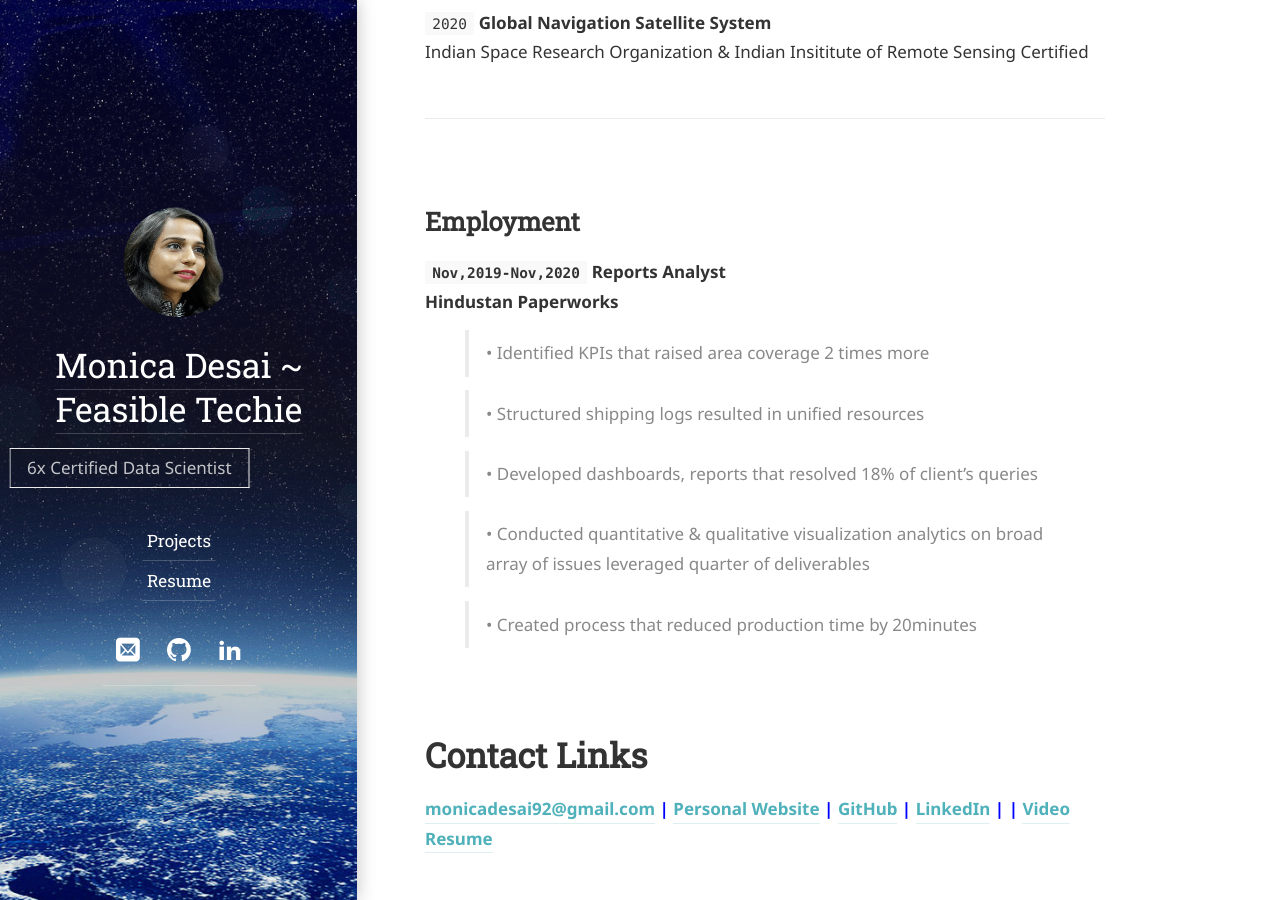
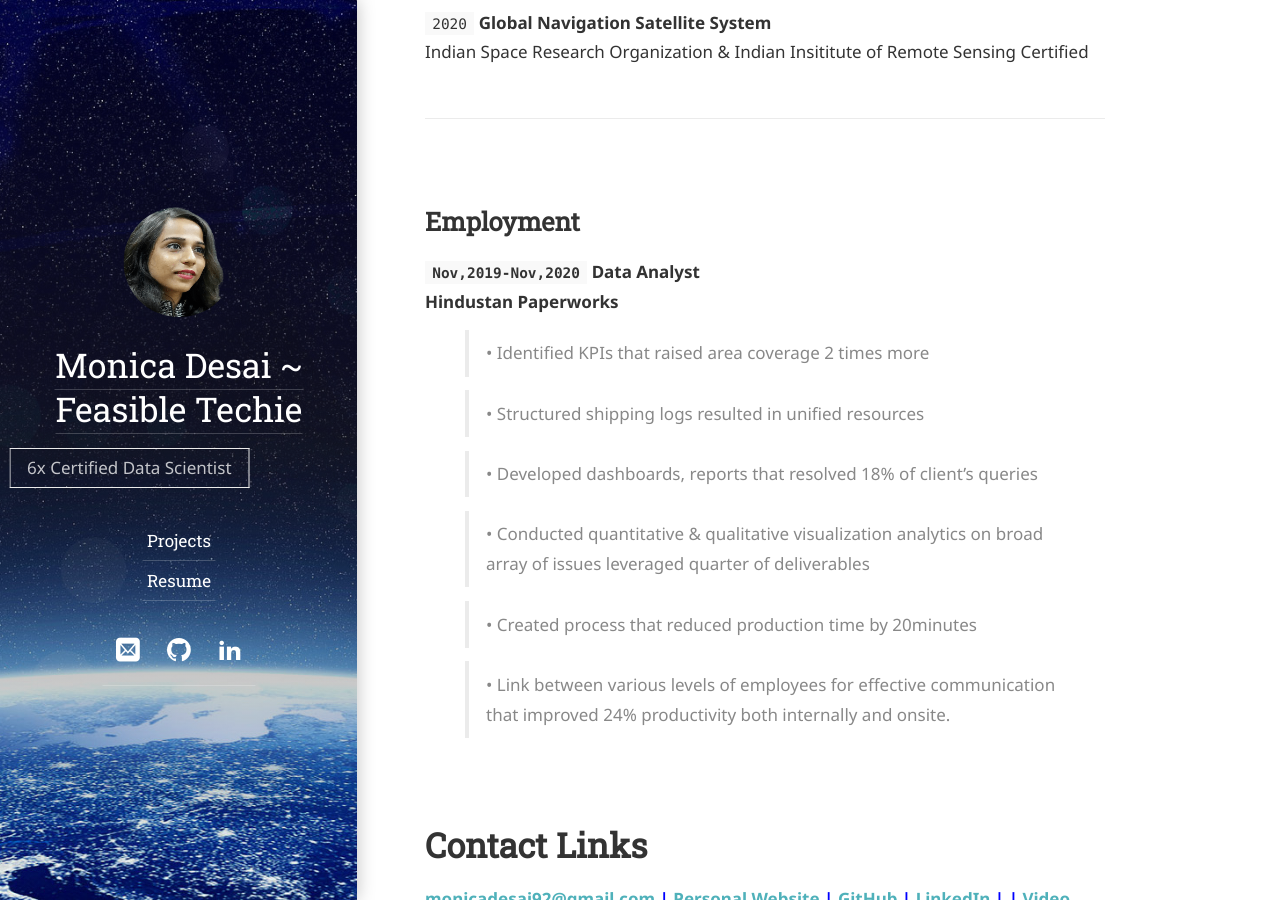
Before and after one commit to monicadesai/monicadesAI-tech.github.io, a Jekyll site: the page built from about.md, in a window 1280 px wide and 900 px high, scrolled down 1903 px. Built offline with Jekyll 4.4.1, drawn with Linux system fonts in a browser that asks for light colours; some web fonts are replaced; our own code applies the rules of GitHub Pages for plain Markdown files.

Commit message:
Update about.md

```diff
--- a/about.md
+++ b/about.md
@@ -65,7 +65,7 @@ Indian Space Research Organization & Indian Insititute of Remote Sensing Certifi
 
 ## **Employment**
 
-`Nov,2019-Nov,2020` **Reports Analyst** <br/>
+`Nov,2019-Nov,2020` **Data Analyst** <br/>
                     Hindustan Paperworks
 
 : > •	Identified KPIs that raised area coverage 2 times more
@@ -73,6 +73,7 @@ Indian Space Research Organization & Indian Insititute of Remote Sensing Certifi
 : > •	Developed dashboards, reports that resolved 18% of client’s queries
 : > •	Conducted quantitative & qualitative visualization analytics on broad array of issues leveraged quarter of deliverables
 : > •	Created process that reduced production time by 20minutes
+: > •	Link between various levels of employees for effective communication that improved 24% productivity both internally and onsite.
 
 
 
```
